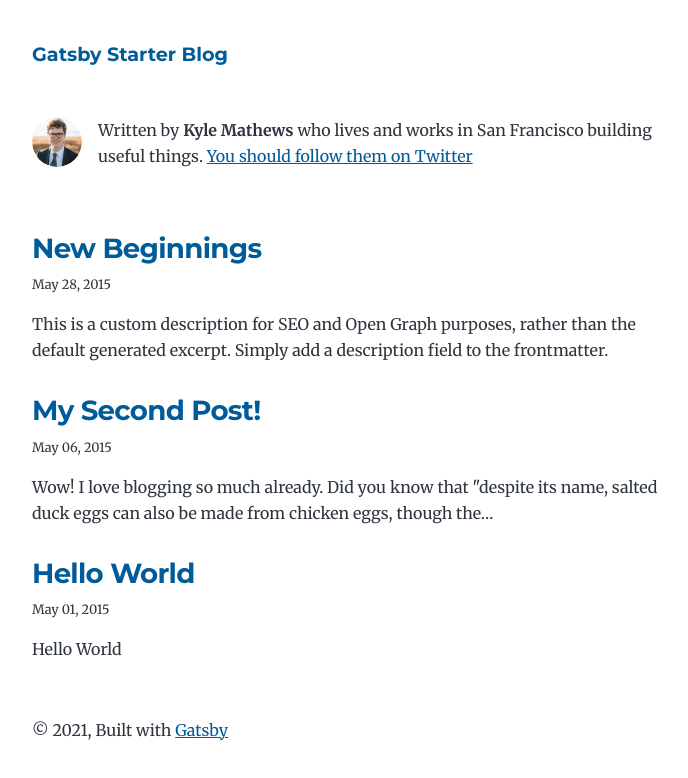
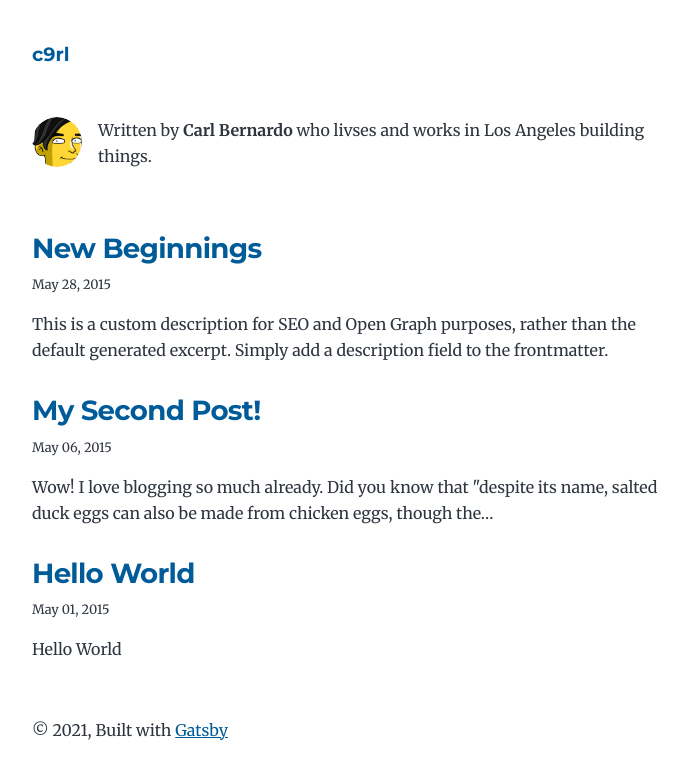
Before and after one commit to c9rl/c9rl.works, a Gatsby site: page /blog in a window 1280 px wide. Shown: the whole page, without its empty margins (292-980 px from the left). Built offline with nearby package versions, Linux system fonts and the light colour scheme; Gatsby itself is replaced by a stand-in of ours.

Commit message:
:wrench: clean up gatsby config

```diff
--- a/gatsby-config.js
+++ b/gatsby-config.js
@@ -1,15 +1,12 @@
 module.exports = {
   siteMetadata: {
-    title: `Gatsby Starter Blog`,
+    title: `c9rl`,
     author: {
-      name: `Kyle Mathews`,
-      summary: `who lives and works in San Francisco building useful things.`,
+      name: `Carl Bernardo`,
+      summary: `who livses and works in Los Angeles building things.`,
     },
-    description: `A starter blog demonstrating what Gatsby can do.`,
-    siteUrl: `https://gatsby-starter-blog-demo.netlify.app/`,
-    social: {
-      twitter: `kylemathews`,
-    },
+    description: `Carl Bernardo's Personal Website.`,
+    siteUrl: `http://c9rl.works`
   },
   plugins: [
     {
@@ -60,11 +57,11 @@ module.exports = {
     {
       resolve: `gatsby-plugin-manifest`,
       options: {
-        name: `Gatsby Starter Blog`,
-        short_name: `GatsbyJS`,
+        name: `c9rl.works`,
+        short_name: `c9rl`,
         start_url: `/`,
-        background_color: `#ffffff`,
-        theme_color: `#663399`,
+        background_color: `#fffafa`,
+        theme_color: `#fffafa`,
         display: `minimal-ui`,
         icon: `content/assets/c9rl-icon.png`,
       },
--- a/src/components/bio.js
+++ b/src/components/bio.js
@@ -12,7 +12,7 @@ import Image from "gatsby-image"
 const Bio = () => {
   const data = useStaticQuery(graphql`
     query BioQuery {
-      avatar: file(absolutePath: { regex: "/profile-pic.jpg/" }) {
+      avatar: file(absolutePath: { regex: "/profile-pic.png/" }) {
         childImageSharp {
           fixed(width: 50, height: 50, quality: 95) {
             ...GatsbyImageSharpFixed
@@ -25,9 +25,6 @@ const Bio = () => {
             name
             summary
           }
-          social {
-            twitter
-          }
         }
       }
     }
@@ -35,7 +32,6 @@ const Bio = () => {
 
   // Set these values by editing "siteMetadata" in gatsby-config.js
   const author = data.site.siteMetadata?.author
-  const social = data.site.siteMetadata?.social
 
   const avatar = data?.avatar?.childImageSharp?.fixed
 
@@ -54,10 +50,6 @@ const Bio = () => {
       {author?.name && (
         <p>
           Written by <strong>{author.name}</strong> {author?.summary || null}
-          {` `}
-          <a href={`https://twitter.com/${social?.twitter || ``}`}>
-            You should follow them on Twitter
-          </a>
         </p>
       )}
     </div>
--- a/src/pages/index.js
+++ b/src/pages/index.js
@@ -20,7 +20,7 @@ export default class Index extends React.Component {
           <h1>Hi, I'm Carl.</h1>
           <div>
             <Link to="/about">/about</Link>
-            {/*<Link to="/blog">/blog</Link>*/}
+            {/* <Link to="/blog">/blog</Link> */}
           </div>
         </div>
       </React.Fragment>
```
Also changed, not shown: content/assets/profile-pic.jpg (deleted), content/assets/profile-pic.png (added).
